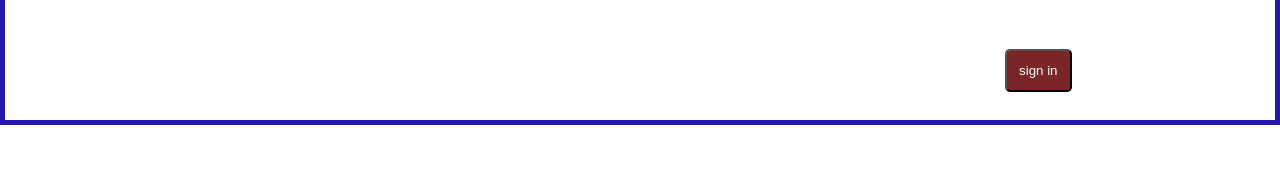
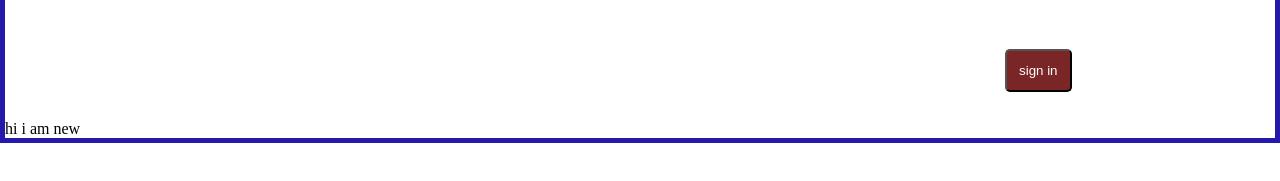
Before and after one commit to Fakruddin54/netflx, a plain HTML site: page index.html in a window 1280 px wide. Shown: the part 107-288 px from the top of the page. Drawn offline with Linux system fonts and the light colour scheme.

Commit message:
new daiv added

```diff
--- a/index.html
+++ b/index.html
@@ -16,6 +16,9 @@
             <div class="container3">
                 <div class="container4">
                     <div class="container5"></div>
+                    <div>
+                        hi i am new
+                    </div>
                 </div>
             </div>
         </div>
```
